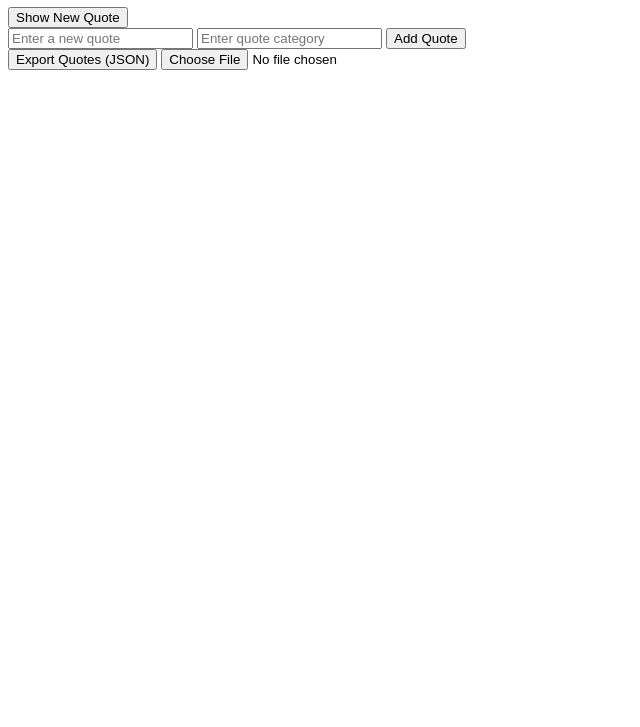
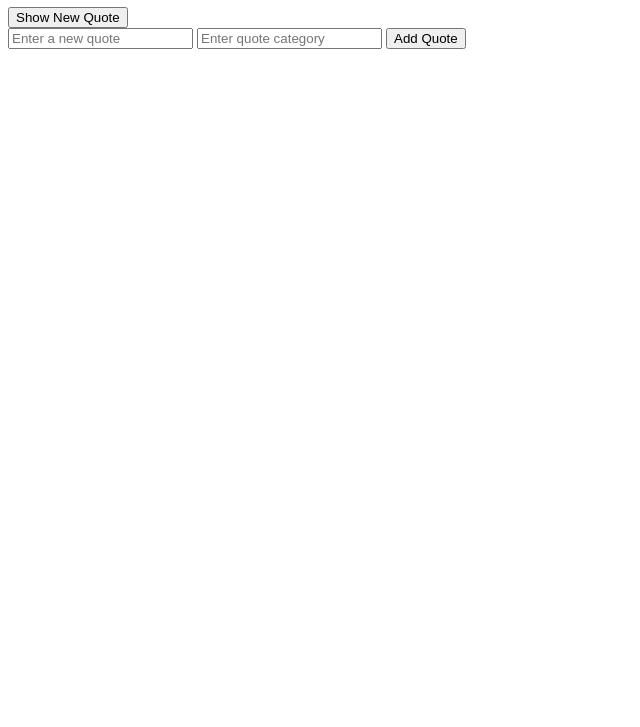
Before and after one commit to Mink-19/JUX, a plain HTML site: page dom-manipulation/index.html in a window 1280 px wide. Shown: the part 73-800 px from the top of the page, without its empty margins (0-640 px from the left). Drawn offline with Linux system fonts and the light colour scheme.

```diff
--- a/dom-manipulation/index.html
+++ b/dom-manipulation/index.html
@@ -21,13 +21,6 @@
     <button onclick="addQuote()">Add Quote</button>
   </div>
 
-
-  <!-- Import / Export -->
-  <div>
-    <button onclick="exportQuotes()">Export Quotes (JSON)</button>
-    <input type="file" id="importFile" accept=".json" onchange="importFromJsonFile(event)" />
-  </div>
-
   <!-- Link to JavaScript file -->
   <script src="script.js"></script>
 </body>
```
